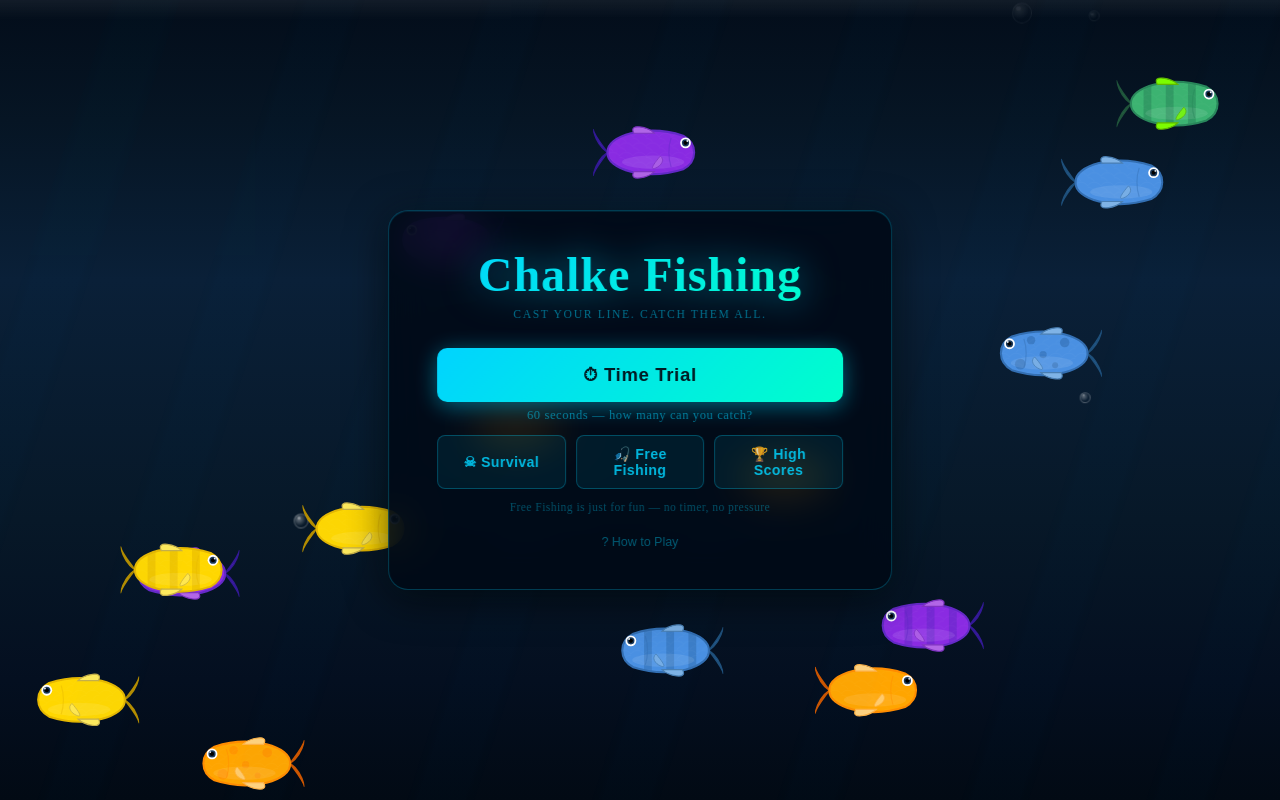
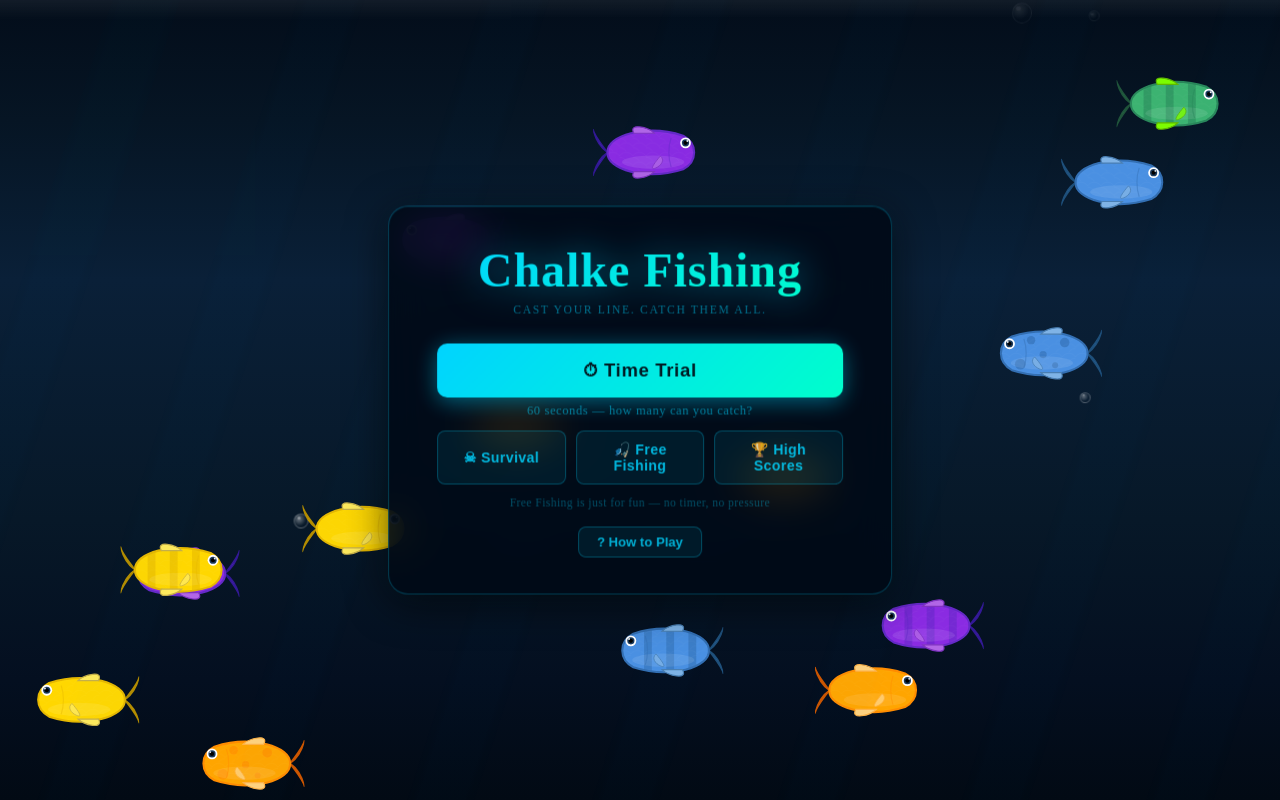
Before and after one commit to BenChalke/chalke-fishing, a React (Create React App) app: page / in a window 1280 px wide. Built offline with nearby package versions, Linux system fonts and the light colour scheme; no server answers; the HTML template or start-up script is replaced by a standard one.

Commit message:
Show death reason on survival game over; style how to play button

```diff
--- a/src/App.css
+++ b/src/App.css
@@ -417,19 +417,23 @@ body {
 
 .home-how-to-play {
   margin-top: 6px;
-  background: none;
-  border: none;
-  color: rgba(0, 212, 255, 0.40);
-  font-size: 0.78rem;
+  background: rgba(0, 212, 255, 0.08);
+  border: 1px solid rgba(0, 212, 255, 0.28);
+  color: rgba(0, 212, 255, 0.80);
+  font-size: 0.82rem;
+  font-weight: 600;
   cursor: pointer;
-  padding: 4px 8px;
-  border-radius: 6px;
-  transition: color 0.2s;
+  padding: 7px 18px;
+  border-radius: 8px;
+  transition: background 0.2s, border-color 0.2s, color 0.2s;
   -webkit-tap-highlight-color: transparent;
+  user-select: none;
 }
 
 .home-how-to-play:hover {
-  color: rgba(0, 212, 255, 0.75);
+  background: rgba(0, 212, 255, 0.16);
+  border-color: rgba(0, 212, 255, 0.50);
+  color: #00d4ff;
 }
 
 /* Mobile tweak */
--- a/src/SurvivalGame.css
+++ b/src/SurvivalGame.css
@@ -61,6 +61,16 @@
 .survival-gameover-title {
   color: #ff4444 !important;
   text-shadow: 0 0 30px rgba(255, 60, 60, 0.8), 0 0 60px rgba(255, 0, 0, 0.4) !important;
+}
+
+/* ----------------------------------------
+   Death reason
+   ---------------------------------------- */
+.survival-death-reason {
+  margin: -8px 0 16px;
+  font-size: 0.88rem;
+  color: rgba(255, 120, 120, 0.85);
+  text-align: center;
 }
 
 /* ----------------------------------------
--- a/src/SurvivalGame.js
+++ b/src/SurvivalGame.js
@@ -127,6 +127,7 @@ export default function SurvivalGame({ onBackToHome, onPlayAgain }) {
   const [scoreNotifs, setScoreNotifs]         = useState([]);
   const [timeSurvived, setTimeSurvived]       = useState(0);
   const [catchTimer, setCatchTimer]           = useState(CATCH_QUOTA_SECS);
+  const [deathReason, setDeathReason]         = useState('');
 
   // ── UI ──
   const [gameOverView, setGameOverView]       = useState('summary');
@@ -241,12 +242,13 @@ export default function SurvivalGame({ onBackToHome, onPlayAgain }) {
     setTimeout(() => setPowerUpNotifs((prev) => prev.filter((n) => n.id !== id)), 1500);
   };
 
-  const triggerGameOver = () => {
+  const triggerGameOver = (reason = '') => {
     if (gameOverRef.current) return;
     gameOverRef.current = true;
     badFishRef.current = [];
     frenzyBadRef.current = [];
     setBadFish([]);
+    setDeathReason(reason);
     setPhase('gameover');
   };
 
@@ -401,7 +403,7 @@ export default function SurvivalGame({ onBackToHome, onPlayAgain }) {
       // Catch quota countdown — always ticks in survival (slowmo only slows fish)
       catchTimerRef.current -= 1;
       if (catchTimerRef.current <= 0) {
-        triggerGameOver();
+        triggerGameOver('Too slow! You didn\'t catch a fish in time.');
       } else {
         setCatchTimer(catchTimerRef.current);
       }
@@ -478,7 +480,7 @@ export default function SurvivalGame({ onBackToHome, onPlayAgain }) {
 
     setScreenFlash('bad');
     setTimeout(() => setScreenFlash(null), 700);
-    triggerGameOver();
+    triggerGameOver('You clicked a skull fish!');
   };
 
   // ── Regular fish click ──
@@ -587,6 +589,7 @@ export default function SurvivalGame({ onBackToHome, onPlayAgain }) {
             {gameOverView === 'summary' ? (
               <div className="gameover-summary">
                 <h2 className="gameover-title survival-gameover-title">You died!</h2>
+                {deathReason && <p className="survival-death-reason">{deathReason}</p>}
                 <div className="survival-stats-block">
                   <div className="survival-stat">
                     <span className="survival-stat-number">{timeStr}</span>
```
